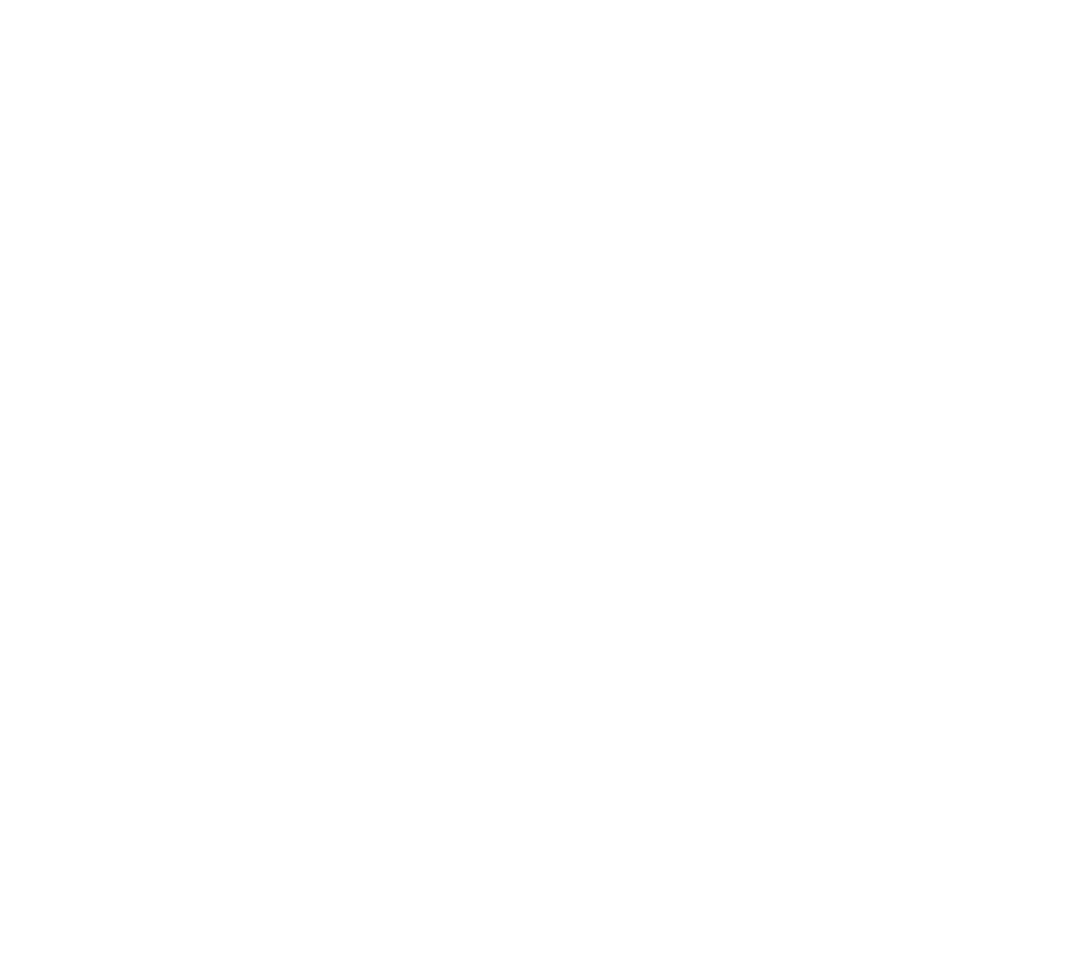
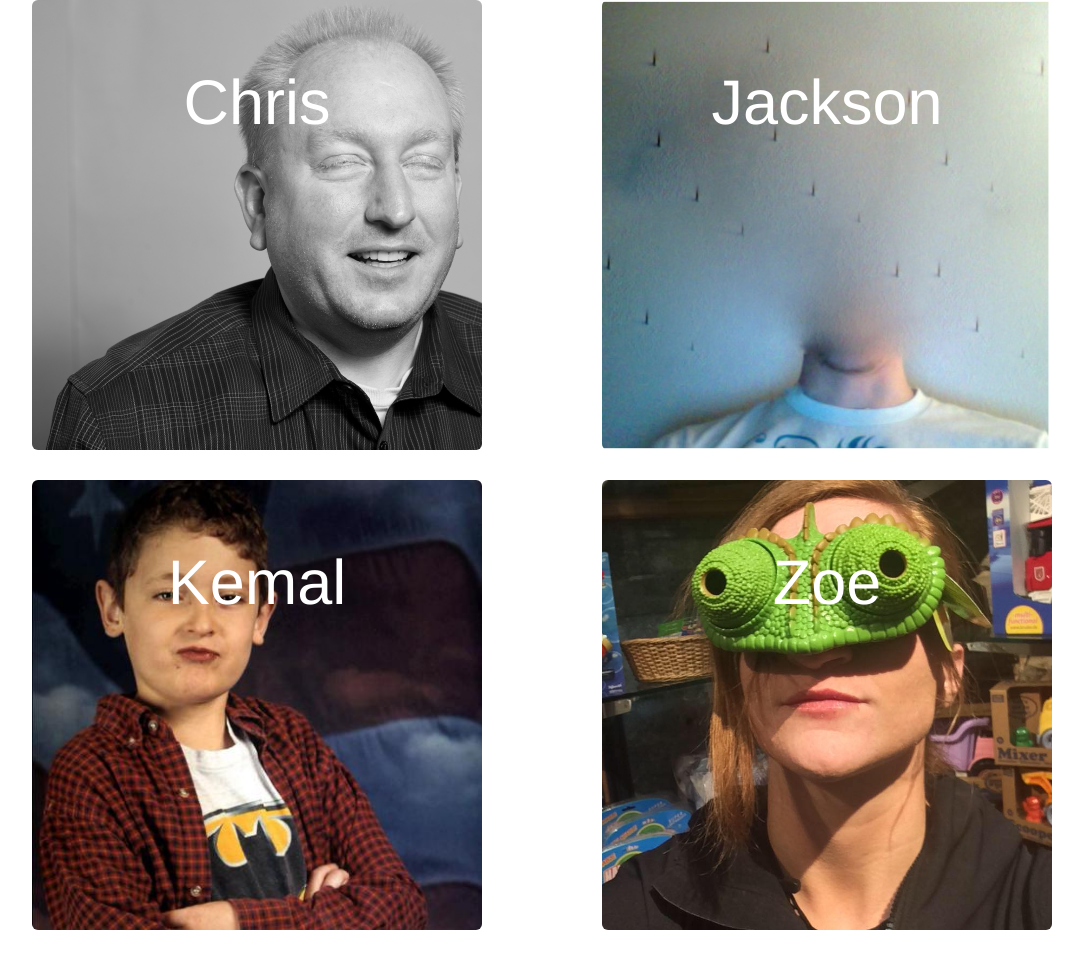
Before and after one commit to zmcdaniel/forking-test, a plain HTML site: page index.html in a window 1280 px wide. Shown: the whole page, without its empty margins (53-1136 px from the left). Before the commit the page ends 800 px from the top, so only its background shows below. Drawn offline with nearby package versions, Linux system fonts and the light colour scheme.

Commit message:
made a sweet generic bootstrap homepage

```diff
--- a/index.html
+++ b/index.html
@@ -1,9 +1,70 @@
 <!DOCTYPE html>
 <html>
 <head>
-  <title>GROUP BIOS</title>
+ <title></title>
+ <link rel="stylesheet" type="text/css" href="https://maxcdn.bootstrapcdn.com/bootstrap/3.3.7/css/bootstrap.min.css">
+ <style>
+  body {
+    margin: 0 auto;
+  }
+
+ .jumbotron {
+  height: 450px;
+  width: 450px;
+  text-align: center;
+  color: #ffffff;
+  background-size: cover;
+ }
+
+ #chris-jumbotron {
+    background-image: url('images/chrispic.jpg');
+ }
+  #jackson-jumbotron {
+    background-image: url('images/jacksonpic.png');
+ }
+  #kemal-jumbotron {
+    background-image: url('images/kemalbatman.jpg');
+ }
+  #zoe-jumbotron {
+    background-image: url('images/zoepic.jpg');
+ }
+ </style>
 </head>
 <body>
+ <div class='container' id='content'>
 
+  <div class='col-md-6'>
+    <a href='chris.html'>
+      <div class='jumbotron' id='chris-jumbotron'>
+        <h1>Chris</h1>
+      </div>
+    </a>
+  </div>
+
+  <div class='col-md-6'>
+    <a href='jackson.html'>
+      <div class='jumbotron' id='jackson-jumbotron'>
+        <h1>Jackson</h1>
+      </div>
+    </a>
+  </div>
+  <div class='col-md-6'>
+    <a href='kemal.html'>
+      <div class='jumbotron' id='kemal-jumbotron'>
+        <h1>Kemal</h1>
+      </div>
+    </a>
+  </div>
+  <div class='col-md-6'>
+    <a href='zoe.html'>
+      <div class='jumbotron' id='zoe-jumbotron'>
+        <h1>Zoe</h1>
+      </div>
+    </a>
+  </div>
+
+ </div>
+
+<script type="text/javascript" src='https://maxcdn.bootstrapcdn.com/bootstrap/3.3.7/js/bootstrap.min.js'></script>
 </body>
 </html>
```
Also changed, not shown: images/jacksonpic.png (renamed from images/jackson pic.png).
